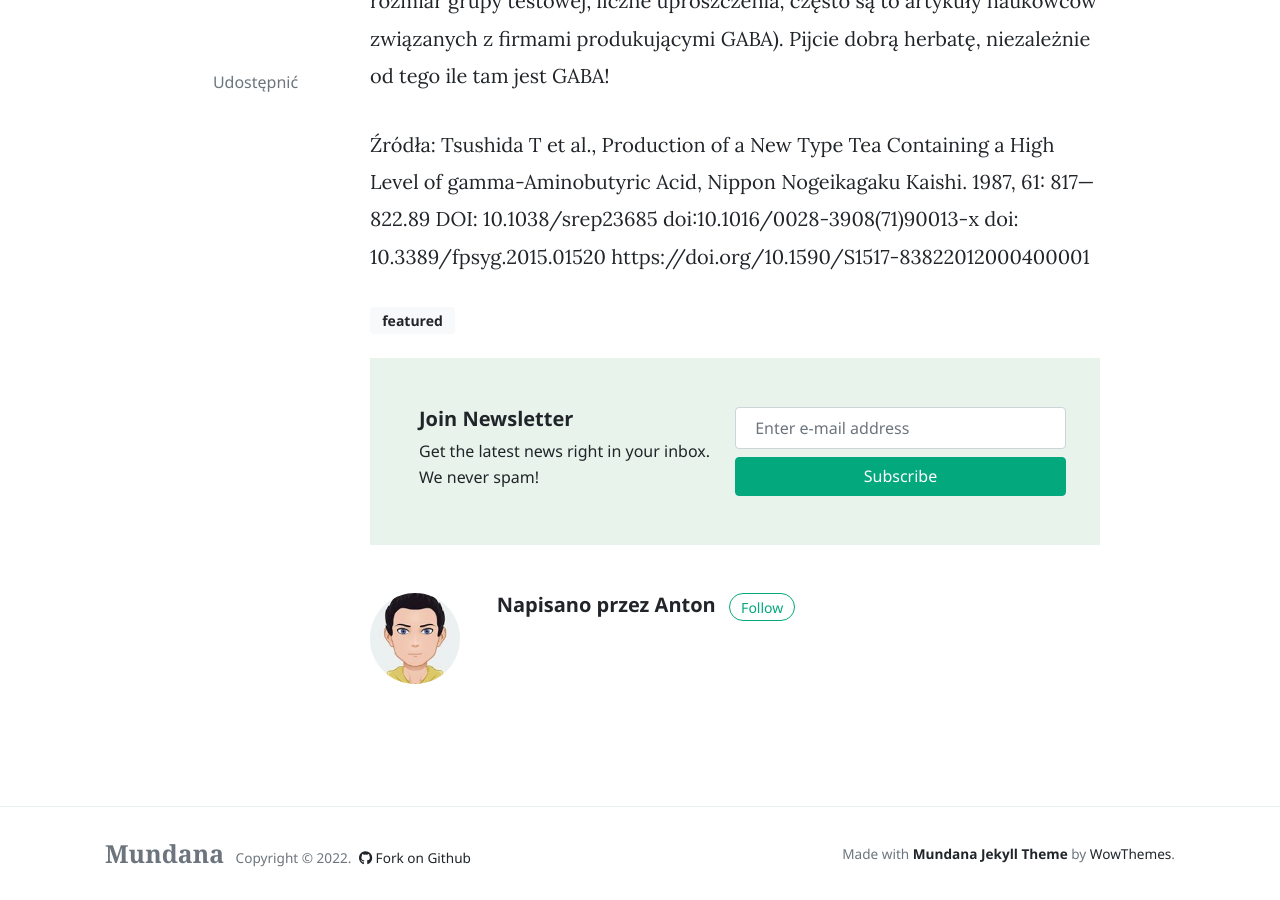
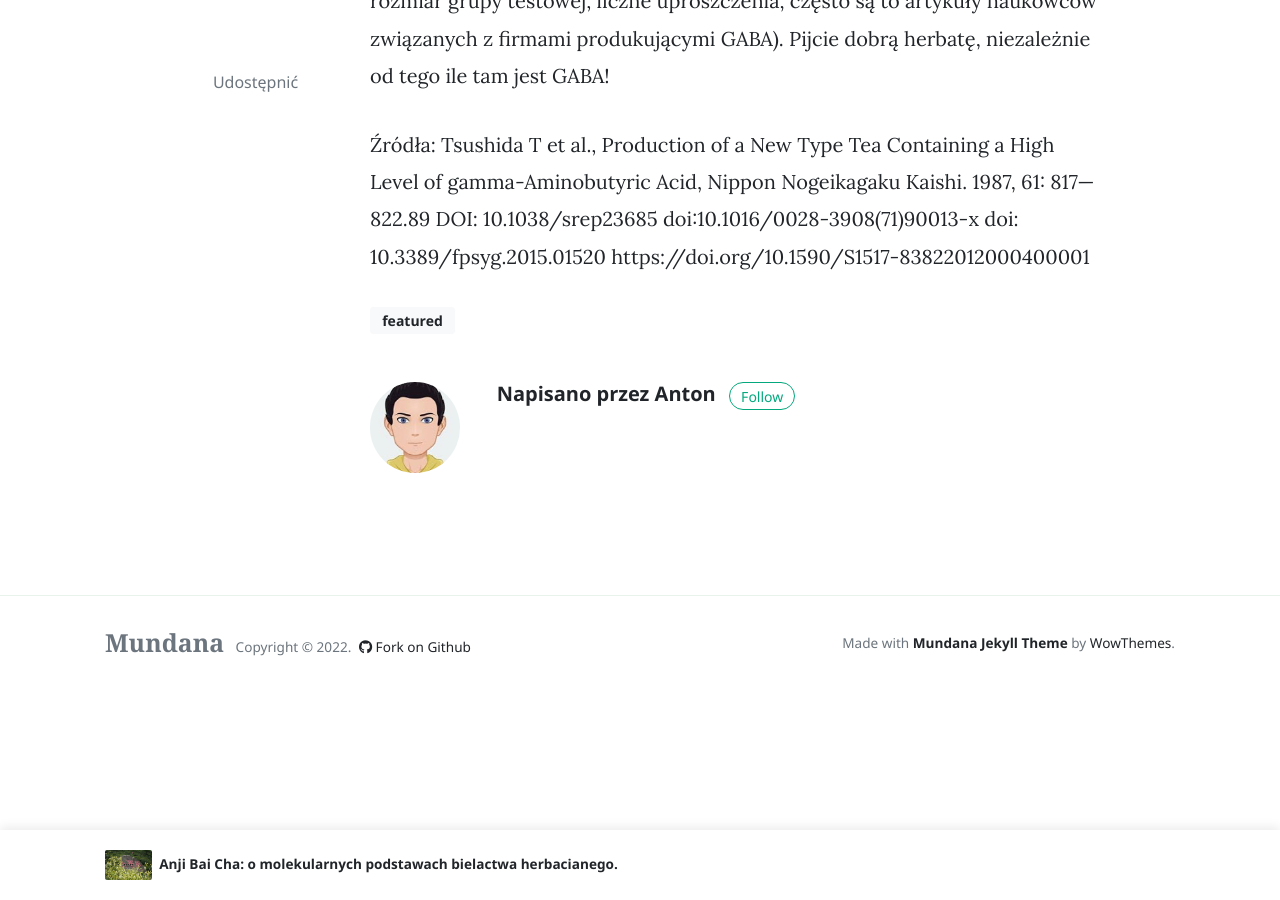
Before and after one commit to asiomchen/asiomchen.github.io, a Jekyll site: the page built from _posts/2021-02-12-gaba-historia-technologia-skutecznosc.md, in a window 1280 px wide and 900 px high, scrolled down 3263 px. Built offline with Jekyll 4.4.1, drawn with Linux system fonts in a browser that asks for light colours; nearby versions of some CDN libraries; comment, search, counter and statistics services are not loaded.

Commit message:
Update post.html

```diff
--- a/_layouts/post.html
+++ b/_layouts/post.html
@@ -78,31 +78,8 @@
 				</span>
 			</div>
 
-            <!-- Mailchimp Subscribe Form -->
-            {% if site.mailchimp-list %}
-			<div class="border p-5 bg-lightblue">
-				<div class="row justify-content-between">
-					<div class="col-md-6 mb-2 mb-md-0">
-						<h5 class="font-weight-bold">Join Newsletter</h5>
-						 Get the latest news right in your inbox. We never spam!
-					</div>
-					<div class="col-md-6">
-						<div class="row">
-                            <form action="{{site.mailchimp-list}}" method="post" name="mc-embedded-subscribe-form" class="wj-contact-form validate w-100" target="_blank" novalidate>
-                            <div class="mc-field-group">
+            <!-- Mailchimp Subscribe Form was deleted -->
 
-								<input type="email" placeholder="Enter e-mail address" name="EMAIL" class="required email form-control w-100" id="mce-EMAIL" autocomplete="on" required>
-
-
-								<button type="submit" value="Subscribe" name="subscribe" class="heart btn btn-success btn-block w-100 mt-2">Subscribe</button>
-
-                            </div>
-                            </form>
-						</div>
-					</div>
-				</div>
-			</div>
-            {% endif %}
 
 
              <!-- Author Box -->
```
